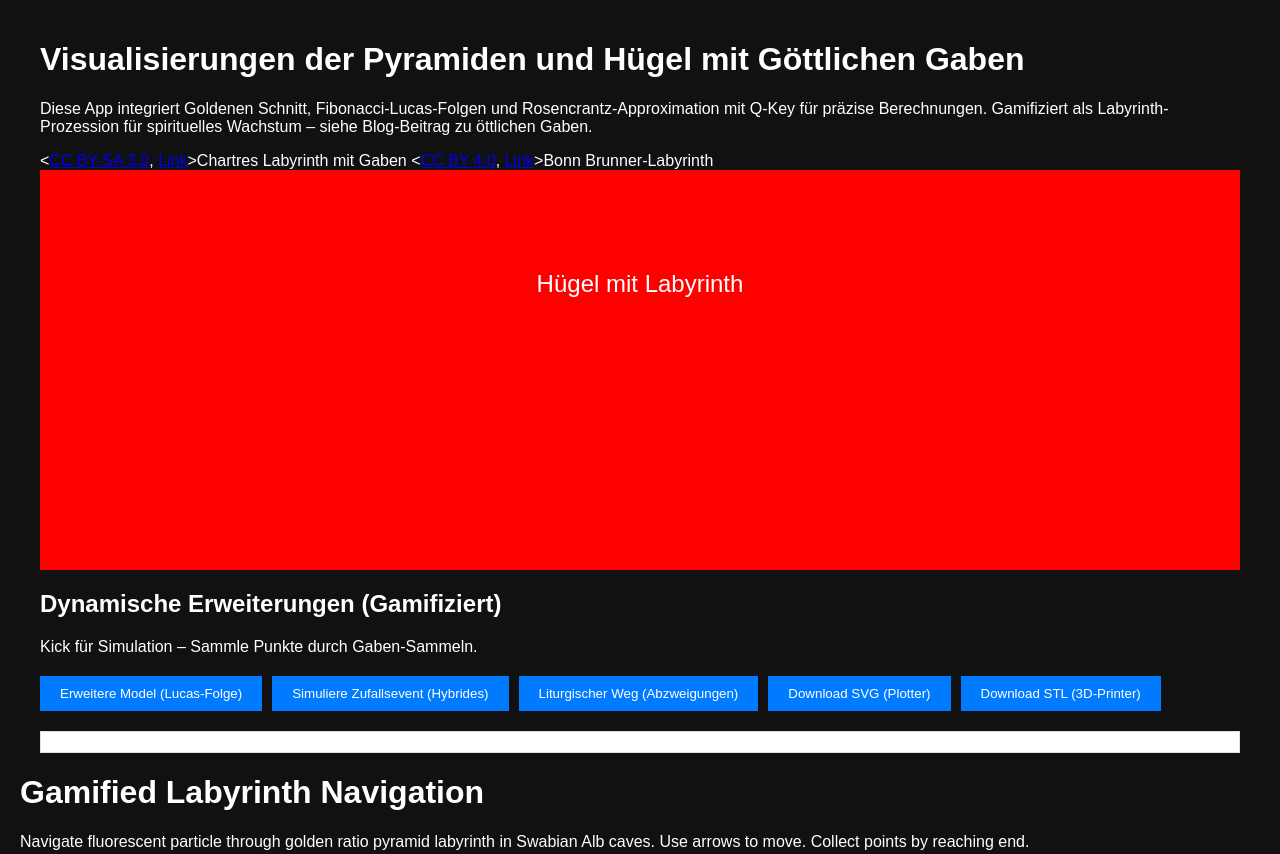
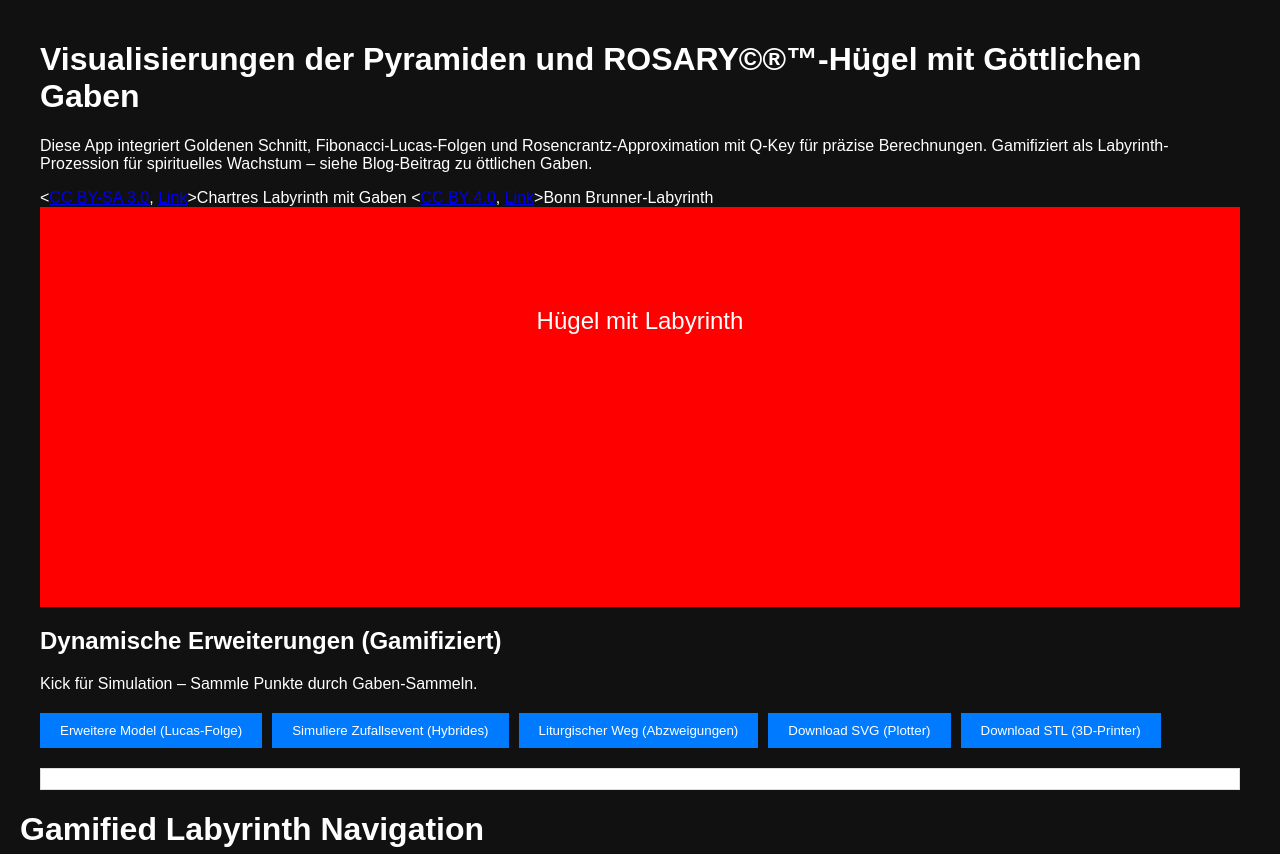
Before and after one commit to Rosary-mom/GoldenerSchnitt, a website: page index.html in a window 1280 px wide. Shown: the top 854 px of the page. Drawn offline with Linux system fonts and the light colour scheme.

Commit message:
Update heading to include 'ROSARY©®™-Hügel'
add pat. branding, label and trademark

```diff
--- a/index.html
+++ b/index.html
@@ -21,7 +21,7 @@
 </head>
 <body>
     <div class="container">
-        <h1>Visualisierungen der Pyramiden und Hügel mit Göttlichen Gaben</h1>
+        <h1>Visualisierungen der Pyramiden und ROSARY©®™-Hügel mit Göttlichen Gaben</h1>
         <p>Diese App integriert Goldenen Schnitt, Fibonacci-Lucas-Folgen und Rosencrantz-Approximation mit Q-Key für präzise Berechnungen. Gamifiziert als Labyrinth-Prozession für spirituelles Wachstum – siehe Blog-Beitrag zu öttlichen Gaben.</p>
 
         <<a href="http://creativecommons.org/licenses/by-sa/3.0/" title="Creative Commons Attribution-Share Alike 3.0">CC BY-SA 3.0</a>, <a href="https://commons.wikimedia.org/w/index.php?curid=510275">Link</a>>Chartres Labyrinth mit Gaben</a>
```
